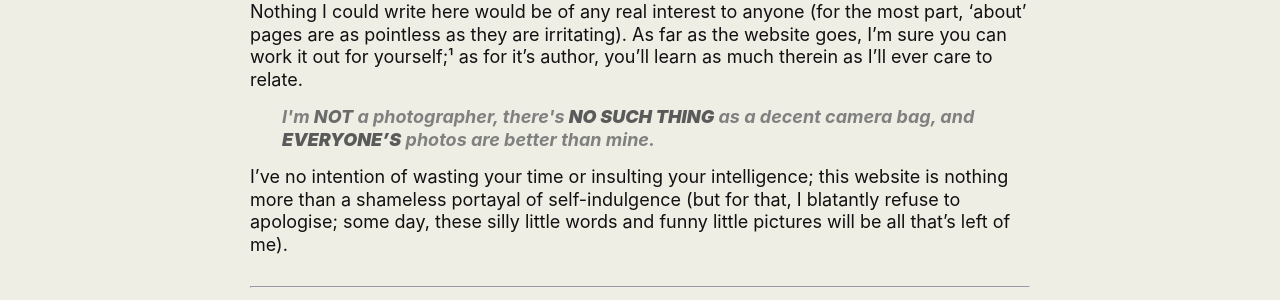
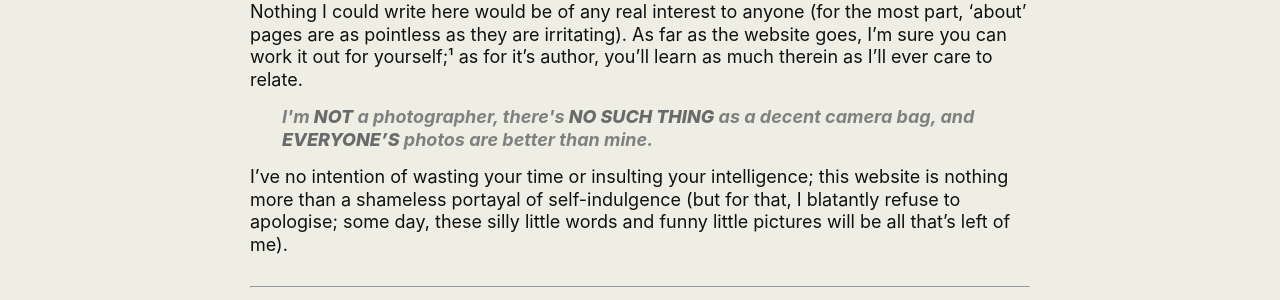
Before and after one commit to martbetz/martbetz.github.io, a Jekyll site: the page built from about.html, in a window 1280 px wide. Shown: the part 185-485 px from the top of the page. Built offline with Jekyll 4.4.1, drawn with Linux system fonts in a browser that asks for light colours.

Commit message:
Update about.html

```diff
--- a/about.html
+++ b/about.html
@@ -17,7 +17,7 @@
 
 <span style="display:block; margin-left:2em; margin-right:2em">
   <p style="color: grey">
-    <font size="4"><b><i> <!-- I can assure you that the stories you hear about me&nbsp;— if nothing else&nbsp;— have been WATERED DOWN! -->I'm <span style="font-weight:800; color: #6A6A6A">NOT</span> a photographer, there's <span style="font-weight:900; color: #5A5A5A">NO SUCH THING</span> as a decent camera bag, and <span style="font-weight:900; color: #5A5A5A">EVERYONE’S</span> photos are better than mine. </i></font></b>
+    <font size="4"><b><i> <!-- I can assure you that the stories you hear about me&nbsp;— if nothing else&nbsp;— have been WATERED DOWN! -->I'm <span style="font-weight:800; color: #6A6A6A">NOT</span> a photographer, there's <span style="font-weight:800; color: #6A6A6A">NO SUCH THING</span> as a decent camera bag, and <span style="font-weight:800; color: #6A6A6A">EVERYONE’S</span> photos are better than mine. </i></font></b>
   </p>
 </span>
 
```
